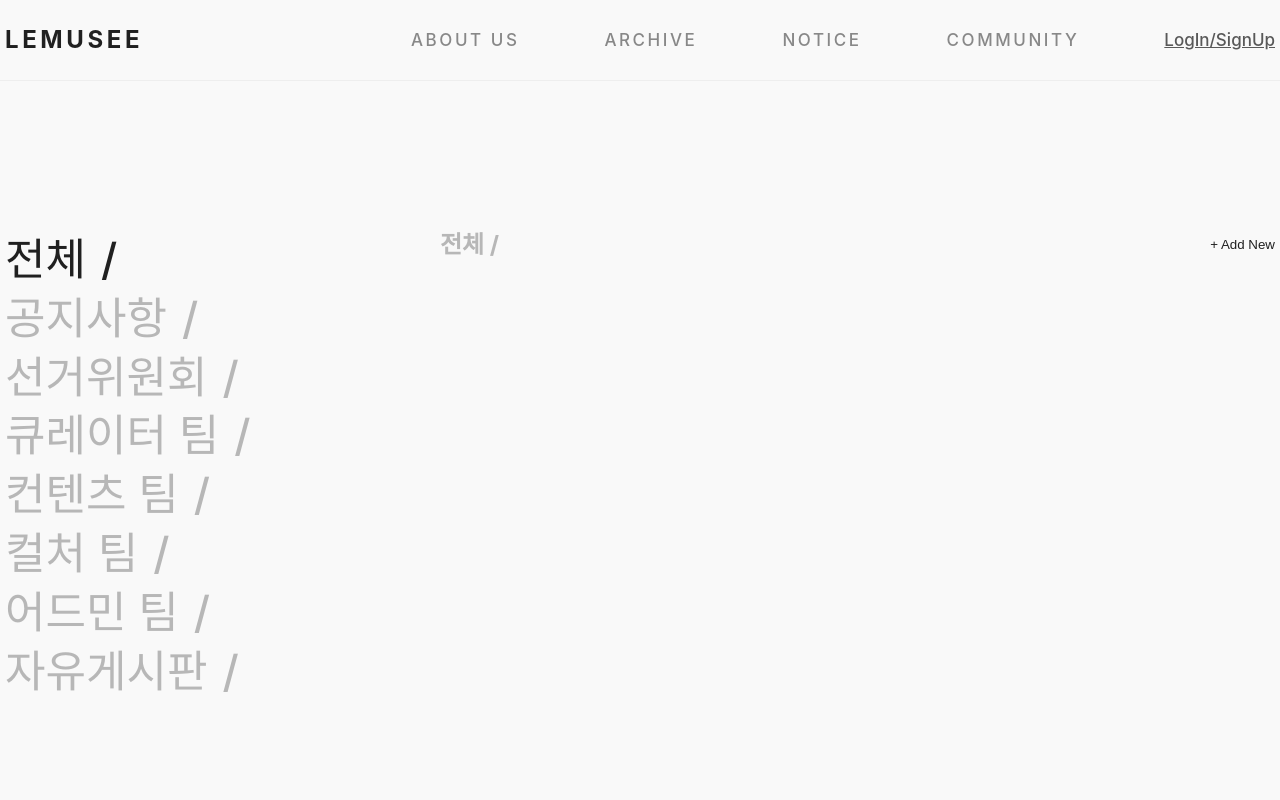
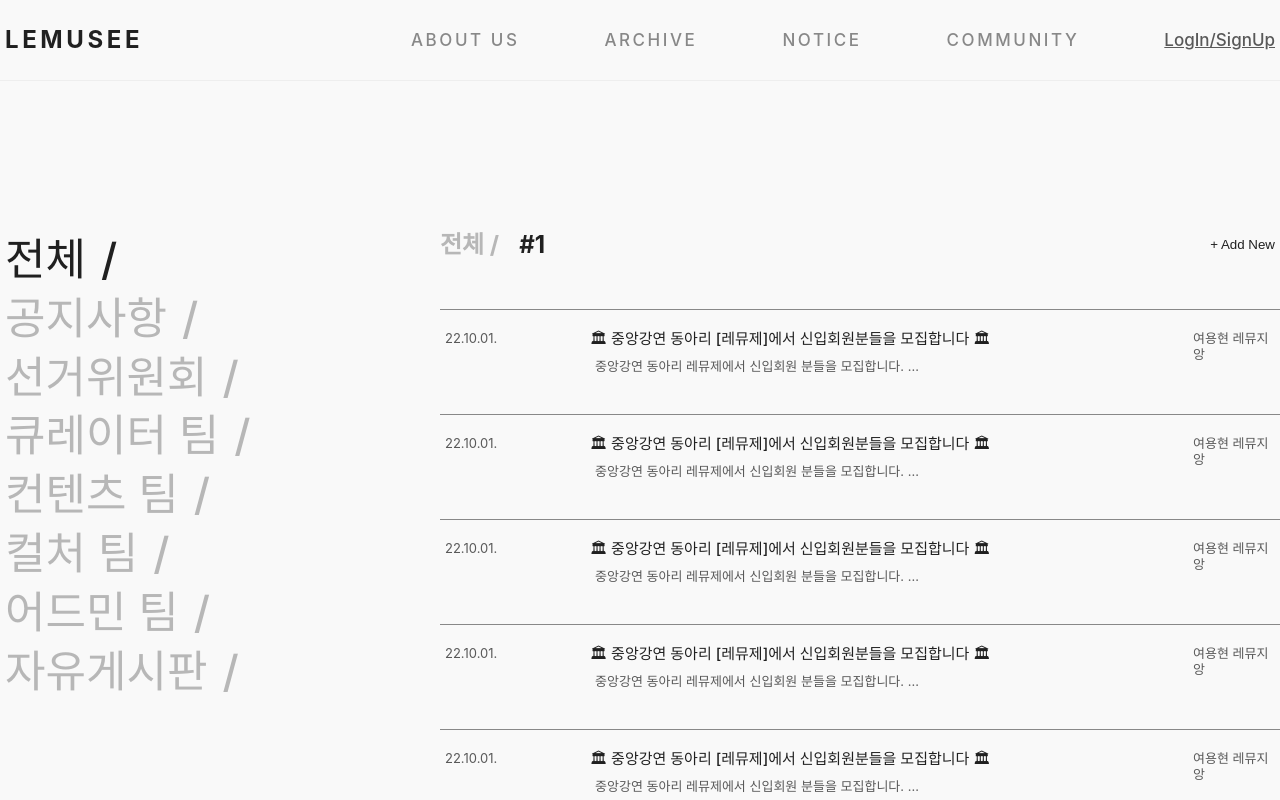
Before and after one commit to Lemusee/Lemusee, a React (Create React App) app in the folder client/: page /community/all/list in a window 1280 px wide. Both pictures are taken after a click on the button "COMMUNITY". Shown: the top 800 px of the page. Built offline with nearby package versions, Linux system fonts and the light colour scheme.

Commit message:
feat community list, pagenation, Link feature added

```diff
--- a/client/src/atoms.ts
+++ b/client/src/atoms.ts
@@ -116,7 +116,7 @@ export const recruitmentInfoAtom = atom<IRecruitment>({
   default: {},
 })
 
-interface ICategories {
+export interface ICategories {
   title?:string;
   subtitle:{
       name?:string;
--- a/client/src/components/CommunityComponents/ListItem.tsx
+++ b/client/src/components/CommunityComponents/ListItem.tsx
@@ -1,8 +1,9 @@
-import { Link } from "react-router-dom";
+import { Link, useParams } from "react-router-dom";
 import styled from "styled-components";
 import * as T from "../Global/Text/Text";
+import Moment from "react-moment";
 
-interface IItem {
+export interface IItem {
     id: number;
     title : string;
     preview : string;
@@ -17,6 +18,13 @@ const Wrapper = styled.div`
   justify-content: space-between;
   padding: 0 0 40px;
   gap: 20px;
+  &:hover {
+    background-color: ${props=>props.theme.lemuseeblack_30};
+    transition: 0.3s;
+  };
+  &:active {
+    background-color: ${props => props.theme.lemuseeblack_50};
+  };
 `;
 
 const Line = styled.div`
@@ -31,6 +39,7 @@ const Item = styled.div`
   column-gap: 85px;
   ${T.Pretendard13R} {
     color: ${props=>props.theme.lemuseeblack_70};
+    margin: 0 5px;
   }
 `;
 
@@ -42,19 +51,23 @@ const Content = styled.div`
   gap: 10px;
 `;
 
-function ListItem (data:IItem) {
+function ListItem ({id, updatedAt, title, preview, writer}:IItem) {
+  const pageParam = useParams();
+
   return(
     <>
-      <Link to={`content/${data.id}`}>
+      <Link to={`/${pageParam.category}/content/${id}`}>
         <Wrapper>
           <Line/>
           <Item>
-            <T.Pretendard13R>{data.updatedAt}</T.Pretendard13R>
+            <T.Pretendard13R>
+              <Moment format="YY.MM.DD.">{updatedAt}</Moment>
+            </T.Pretendard13R>
             <Content>
-              <T.Pretendard15M>{data.title}</T.Pretendard15M>
-              <T.Pretendard13R>{data.preview}</T.Pretendard13R>
+              <T.Pretendard15M>{title}</T.Pretendard15M>
+              <T.Pretendard13R>{preview}</T.Pretendard13R>
             </Content>
-            <T.Pretendard13R>{data.writer}</T.Pretendard13R>
+            <T.Pretendard13R>{`${writer} 레뮤지앙`}</T.Pretendard13R>
           </Item>
         </Wrapper>
       </Link>
--- a/client/src/routes/Community/Community.tsx
+++ b/client/src/routes/Community/Community.tsx
@@ -10,6 +10,7 @@ import Loading from "../../components/Global/Loading/Loading";
 import { Outlet, useParams } from "react-router-dom";
 import { useSetRecoilState } from "recoil";
 import { communityCategoryState } from "../../atoms";
+import Footer from "../../components/Global/Footer/Footer";
 
 interface ICategoriesData {
   title?:string;
@@ -80,9 +81,9 @@ function Community () {
 
   return (
     <>
+      <Header thickness={false} />
       {isLoading ? <Loading/> : (
         <>
-          <Header thickness={false} />
           <G.Space150px/>
           <S.Wrapper>
             <S.Container>
@@ -96,8 +97,10 @@ function Community () {
               </S.Lists>
             </S.Container>
           </S.Wrapper>
+          <G.Space150px />
         </>
       )}
+      <Footer/>
     </>
   )
 }
--- a/client/src/routes/Community/CommunityList.tsx
+++ b/client/src/routes/Community/CommunityList.tsx
@@ -3,6 +3,13 @@ import { useRecoilValue } from "recoil";
 import styled from "styled-components";
 import * as T from "../../components/Global/Text/Text";
 import { communityPageIndex, communityCategoryState } from "../../atoms";
+import dummyList from "../../assets/dummyData/dummyCommunityListData.json";
+import ListItem, {IItem} from "../../components/CommunityComponents/ListItem";
+import Loading from "../../components/Global/Loading/Loading";
+import { AnimatePresence, motion } from "framer-motion";
+import {ReactComponent as NextBtnSVG} from "../../assets/icons/next_pagenation.svg";
+import {ReactComponent as PrevBtnSVG} from "../../assets/icons/prev_pagenation.svg";
+import { Link } from "react-router-dom";
 
 interface ICategories {
   title?:string;
@@ -48,19 +55,110 @@ const TitleArea = styled.div`
 
 const AddBtn = styled.button``;
 
+const ListArea = styled(motion.div)`
+  width: 100%;
+  display: flex;
+  flex-direction: column;
+  gap: 0;
+`;
+
+const PagenationArea = styled.div`
+  width: 100%;
+  display: flex;
+  justify-content: center;
+  gap: 10px;
+`;
+
+interface isSelected {
+  isSelected?:boolean;
+};
+
+const PagenationBtn = styled.button<isSelected>`
+  width: 23px;
+  height: 24px;
+  display: flex;
+  justify-content: center;
+  align-items: center;
+  border-radius: 5px;
+  background-color: ${props=> props.isSelected ? props.theme.lemuseeblack_30 :props.theme.lemuseeblack_00};
+  ${T.Pretendard13R} {
+    color: ${props=> props.isSelected ? props.theme.lemuseeblack_100 :props.theme.lemuseeblack_60};
+  }
+`;
+
+const PagenationNumArea = styled.div`
+  display: flex;
+  flex-direction: row;
+  gap: 5px;
+  background-color: ${props=>props.theme.lemuseeblack_00};
+  border-radius: 5px;
+`;
+
+const OFFSET = 10;
+
+const rowVariants = {
+  prev: (back:boolean) => ({
+    x: back ? -100 : 100,
+    opacity: 0,
+  }),
+  now: {
+    x: 0,
+    opacity: 1,
+  },
+  next: (back:boolean) => ({
+    x: back ? 100 : -100,
+    opacity: 0,
+  }),
+};
+
 function CommunityList () {
   const categoryState = useRecoilValue(communityCategoryState);
   const indexState = useRecoilValue(communityPageIndex);
   const [title, setTitle] = useState("");
   const [subtitle, setSubTitle] = useState("");
+  const [listData, setListData] = useState<IItem[]>([]);
+  const [isLoading, setIsLoading] = useState<boolean>(false);
+  const [index, setIndex] = useState(0);
+  const [maxIndex, setMaxIndex] = useState(0);
+  const [totalLength, setTotalLength] = useState(0);
+  const [pagenationArray, setPagenationArray] = useState<number[]>([]);
 
   useEffect(()=> {
+    /**category data를 처리해서 리스트의 제목에 부여함 */
     const categoryObj = categoryState.find(i => i.subtitle.find(j => j.index === indexState)) as ICategories;
     const subCategoryObj = categoryObj.subtitle.filter(i => i.index === indexState);
     setTitle(categoryObj.title as string);
     setSubTitle(subCategoryObj[0].name as string);
+
+    /**list data를 받아서 저장 */
+    setListData([...dummyList.result.list]);
+    setIsLoading(true);
+
+    /**pagenation에 필요한 지금 page의 index, 전체 페이지의 수를 처리 */
+    setIndex(0);
+    setTotalLength(listData.length);
+    setMaxIndex(Math.floor(totalLength / OFFSET));
+    setPagenationArray(Array(maxIndex+1).fill(0).map((arr, i) => {return i+1}));
   }, [categoryState, indexState]);
 
+  /**pagenation의 전후를 표시 */
+  const [back, setBack] = useState(false);
+
+  /**onClick에 할당,click시 pagenation index값을 +1씩 늘려주며 마지막 페이지에 이르면 index 증가를 정지함 */
+  const nextToggle = () => {
+    if (listData) {
+      setIndex((prev) => (prev === maxIndex ? maxIndex : prev+1));
+    }
+    setBack(false);
+  };
+
+  /**onClick에 할당,click시 pagenation index값을 -1씩 늘려주며 첫번째 페이지에 이르면 index 감소를 정지함 */
+  const prevToggle = () => {
+    if (listData) {
+      setIndex((prev) => (prev === 0 ? 0 : prev-1));
+    }
+    setBack(true);
+  };
 
   return (
     <>
@@ -69,9 +167,53 @@ function CommunityList () {
           <TitleArea>
             <Title>{`${title} /`}</Title>
             <SubTitle>{`${subtitle ? subtitle + " /" : ""}`}</SubTitle>
+            <SubTitle>{`#${index+1}`}</SubTitle>
           </TitleArea>
-          <AddBtn>+ Add New</AddBtn>
+          <Link to="/editor">
+            <AddBtn>+ Add New</AddBtn>
+          </Link>
         </UpperArea>
+        <AnimatePresence initial={false} custom={back} mode="wait">
+          <ListArea
+            key={index}
+            custom={back}
+            variants={rowVariants}
+            initial="prev"
+            animate="now"
+            exit="next"
+            transition={{type:"tween", duration:0.3}}
+          >
+            {isLoading ? (
+              listData.slice(OFFSET*index, OFFSET*index + OFFSET).map(list => (
+                <ListItem
+                  key={list.id}
+                  id={list.id}
+                  title={list.title}
+                  preview={list.preview}
+                  updatedAt={list.updatedAt}
+                  writer={list.writer}
+                />
+                ))
+            ) : (
+              <Loading />
+            )}
+          </ListArea>
+        </AnimatePresence>
+        <PagenationArea>
+          <PagenationBtn onClick={prevToggle} isSelected={false}>
+            <PrevBtnSVG/>
+          </PagenationBtn>
+          <PagenationNumArea>
+            {pagenationArray.map((i:number) => (
+                <PagenationBtn isSelected={i === index+1} onClick={() => {setIndex(i-1)}}>
+                  <T.Pretendard13R>{i}</T.Pretendard13R>
+                </PagenationBtn>
+              ))}
+          </PagenationNumArea>
+          <PagenationBtn onClick={nextToggle} isSelected={false}>
+            <NextBtnSVG/>
+          </PagenationBtn>
+        </PagenationArea>
       </Wrapper>
     </>
   )
--- a/client/src/routes/Community/SCommunity.tsx
+++ b/client/src/routes/Community/SCommunity.tsx
@@ -9,6 +9,7 @@ export const Container = styled(G.Container)`
   flex-direction: row;
   justify-content: space-between;
   width: 1280px;
+  height: fit-content;
 `;
 
 export const Categories = styled.div`
@@ -20,7 +21,6 @@ export const Categories = styled.div`
 
 export const Lists = styled.div`
   width: 840px;
-  height: 881px;
   display: flex;
   flex-direction: column;
   align-items: center;
```
